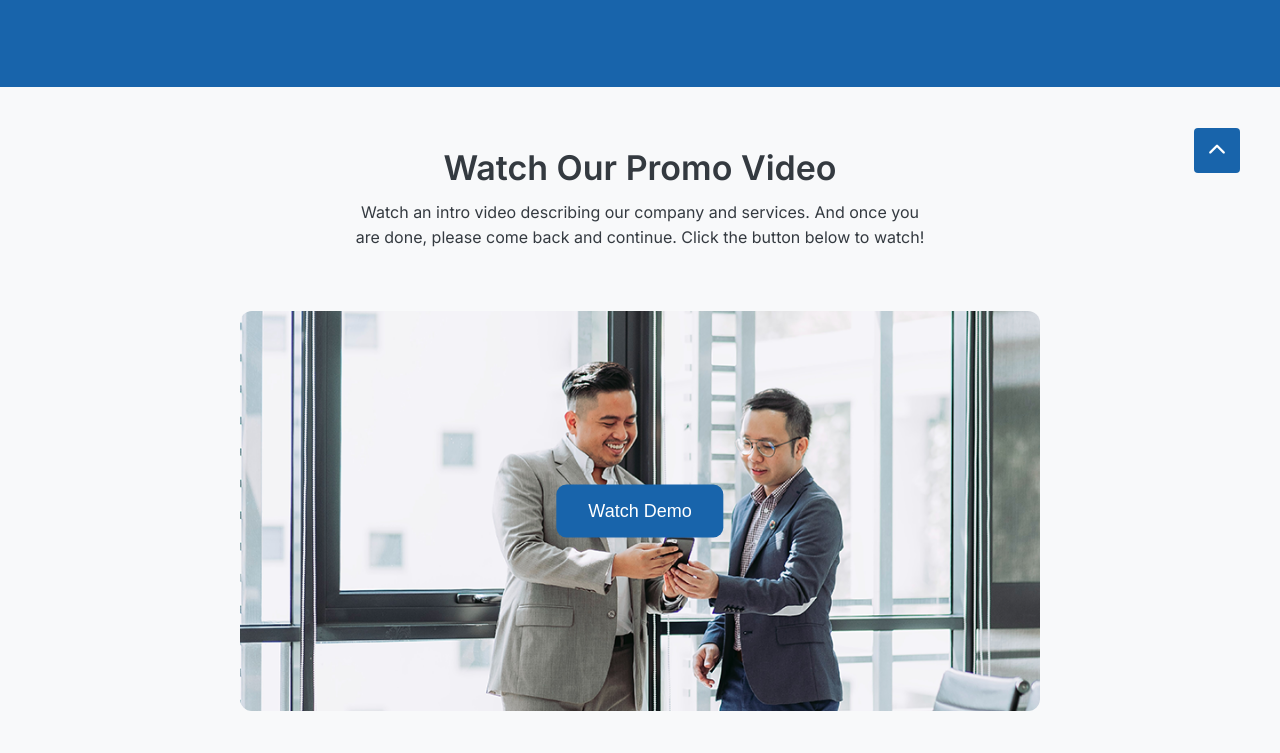
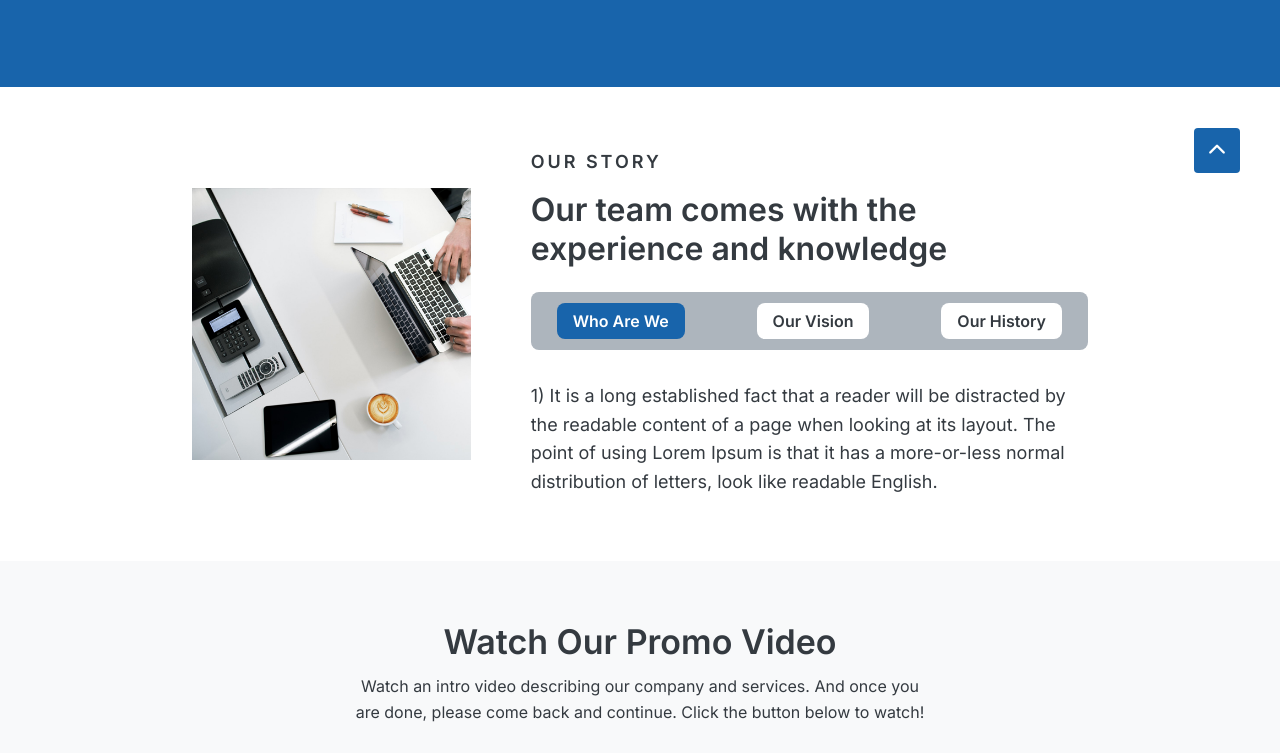
Before and after one commit to joel-nambala/business-daily, a website: page index.html in a window 1280 px wide. Shown: the part 567-1320 px from the top of the page. Drawn offline with nearby package versions, Linux system fonts and the light colour scheme.

Commit message:
Added the tabbed component

```diff
--- a/css/general.css
+++ b/css/general.css
@@ -17,6 +17,11 @@ html {
 body {
   font-family: "Inter", sans-serif;
   color: #343a40;
+}
+
+::selection {
+  background-color: #1864ab;
+  color: #fff;
 }
 
 /******************/
--- a/css/queries.css
+++ b/css/queries.css
@@ -20,6 +20,10 @@
   .hero-btn:visited {
     font-size: 1.6rem;
     padding: 1.2rem 2.4rem;
+  }
+
+  .tabs {
+    grid-template-columns: 1fr;
   }
 
   .testimonials-carousel {
@@ -62,6 +66,10 @@
 
   .heading-text {
     width: 90%;
+  }
+
+  .tabs {
+    padding: 3.2rem 0;
   }
 
   .testimonials-img {
@@ -151,6 +159,18 @@
     font-size: 3rem;
   }
 
+  .tab-heading {
+    font-size: 2.4rem;
+  }
+
+  .btn--tab {
+    font-size: 1.4rem;
+  }
+
+  .tab-content-text {
+    font-size: 1.6rem;
+  }
+
   .testimonials-carousel {
     height: 42rem;
   }
@@ -180,6 +200,10 @@
 }
 
 @media only screen and (max-width: 480px) {
+  .tab-header {
+    padding: 0.8rem 1.8rem;
+  }
+
   .testimonials-carousel {
     height: 48rem;
   }
--- a/css/style.css
+++ b/css/style.css
@@ -98,6 +98,86 @@
 .hero-img {
   width: 100%;
   border-radius: 12px;
+}
+
+/******************/
+/* ABOUT SECTION */
+/******************/
+.tabs {
+  display: grid;
+  grid-template-columns: 1fr 2fr;
+  gap: 6rem;
+  padding: 6.4rem 12.8rem;
+  align-items: center;
+}
+
+.tab-story {
+  text-transform: uppercase;
+  margin-bottom: 1.8rem;
+  font-size: 1.8rem;
+  font-weight: 600;
+  letter-spacing: 0.3rem;
+}
+
+.tab-img-box {
+  display: flex;
+  justify-content: end;
+}
+
+.tab-img {
+  width: 100%;
+  height: 100%;
+}
+
+.tab-heading {
+  font-size: 3.2rem;
+  margin-bottom: 2.4rem;
+}
+
+.tab-header {
+  background-color: #adb5bd;
+  border-radius: 8px;
+  padding: 1.1rem 2.6rem;
+  display: flex;
+  justify-content: space-between;
+  align-items: center;
+}
+
+.btn--tab {
+  background-color: #fff;
+  border-radius: 8px;
+  padding: 0.8rem 1.6rem;
+  font-size: 1.6rem;
+  text-transform: capitalize;
+  cursor: pointer;
+  font-weight: 600;
+  transition: all 0.4s;
+}
+
+.tab-content {
+  padding-top: 3.2rem;
+}
+
+.tab-content .content {
+  transition: all 0.4s;
+}
+
+.tab-content-text {
+  font-size: 1.8rem;
+  line-height: 1.6;
+}
+
+.btn--tab.active {
+  background-color: #1864ab;
+  color: #fff;
+}
+
+.content {
+  display: none;
+}
+
+.content.active {
+  display: block;
 }
 
 /******************/
--- a/index.html
+++ b/index.html
@@ -83,6 +83,58 @@
         </div>
       </div>
     </header>
+
+    <section class="tab" id="about">
+      <div class="container tabs">
+        <div class="tab-img-box">
+          <img class="tab-img" src="img/about-img.jpg" alt="Laptop with code" />
+        </div>
+        <div class="tab-content-box">
+          <p class="tab-story">Our story</p>
+          <h2 class="tab-heading">
+            Our team comes with the experience and knowledge
+          </h2>
+          <article class="tab-header">
+            <p class="btn--tab active" data-id="who">Who are we</p>
+            <p class="btn--tab" data-id="vision">Our vision</p>
+            <p class="btn--tab" data-id="history">Our history</p>
+          </article>
+          <article class="tab-content">
+            <div class="content active" id="who">
+              <p class="tab-content-text">
+                1) It is a long established fact that a reader will be
+                distracted by the readable content of a page when looking at its
+                layout. The point of using Lorem Ipsum is that it has a
+                more-or-less normal distribution of letters, look like readable
+                English.
+              </p>
+            </div>
+            <div class="content" id="vision">
+              <p class="tab-content-text">
+                2) It is a long established fact that a reader will be
+                distracted by the readable content of a page when looking at its
+                layout. The point of using Lorem Ipsum is that it has a
+                more-or-less normal distribution of letters, look like readable
+                English.
+              </p>
+              <p class="tab-content-text">
+                There are many variations of passages of Lorem Ipsum available,
+                but the majority have in some form, by injected humour.
+              </p>
+            </div>
+            <div class="content" id="history">
+              <p class="tab-content-text">
+                3) It is a long established fact that a reader will be
+                distracted by the readable content of a page when looking at its
+                layout. The point of using Lorem Ipsum is that it has a
+                more-or-less normal distribution of letters, look like readable
+                English.
+              </p>
+            </div>
+          </article>
+        </div>
+      </div>
+    </section>
 
     <!-- WATCH DEMO -->
     <section id="demo" class="demo">
--- a/js/script.js
+++ b/js/script.js
@@ -8,6 +8,11 @@ const header = document.getElementById('header');
 const linksContainer = document.querySelector('.links-container');
 const navMenu = document.querySelector('.nav-menu');
 const scrollLink = document.querySelectorAll('.scroll-link');
+
+// Tabbed component
+const tabHeader = document.querySelector('.tab-header');
+const tabBtns = document.querySelectorAll('.btn--tab');
+const tabContent = document.querySelectorAll('.content');
 
 // Modal window
 const demoModal = document.querySelector('.iframe');
@@ -160,3 +165,22 @@ scrollLink.forEach(function (link) {
     e.preventDefault();
   });
 });
+
+////////////////////////////////////////////////////////
+// Tabbed component
+tabHeader.addEventListener('click', function (e) {
+  const id = e.target.dataset.id;
+
+  if (!id) return;
+  tabBtns.forEach(function (btn) {
+    btn.classList.remove('active');
+    e.target.classList.add('active');
+  });
+
+  tabContent.forEach(function (content) {
+    content.classList.remove('active');
+  });
+
+  const element = document.getElementById(id);
+  element.classList.add('active');
+});
```
Also changed, not shown: img/about-img.jpg (added).
